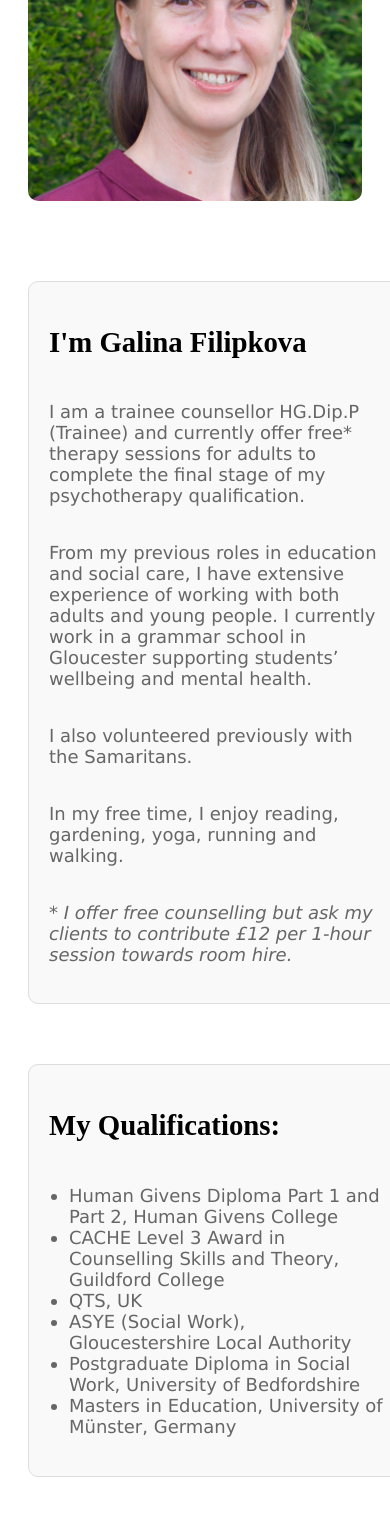
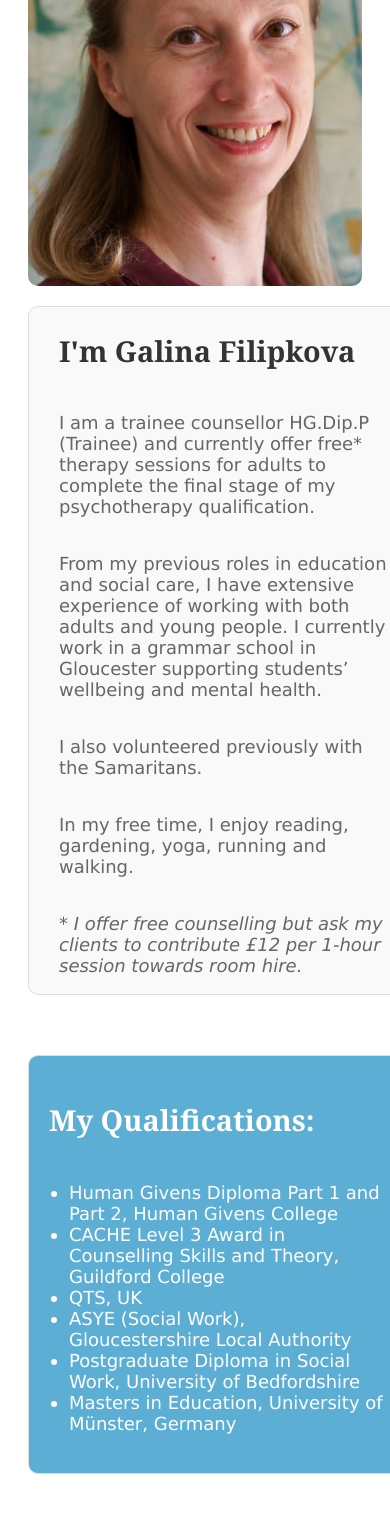
Before and after one commit to MikeForde/cstestvuejs, a Vue app: page /about-me in a window 390 px wide. Shown: the part 432-1965 px from the top of the page. Built offline with nearby package versions, Linux system fonts and the light colour scheme.

Commit message:
Colour changes

```diff
--- a/src/components/AboutMePage.vue
+++ b/src/components/AboutMePage.vue
@@ -9,13 +9,9 @@
     <section class="about-me" ref="aboutMe" :class="{ 'fade-in': showAboutMe }">
       <div class="about-me-container">
         <div class="about-me-card image-card">
-          <img src="@/assets/portrait_colour.jpg" alt="Galina Filipkova" class="about-me-image"/>
+          <img src="@/assets/galina2.jpg" alt="Galina Filipkova" class="about-me-image"/>
         </div>
-      </div>
-    </section>
-
-    <section class="info-section" ref="section1" :data-section="1" :class="{ 'fade-in': showSection1 }">
-      <div class="info-card">
+        <div class="about-me-info info-card">
           <h2>I'm Galina Filipkova</h2>
           <p>I am a trainee counsellor HG.Dip.P (Trainee) and currently offer free* therapy sessions for adults to complete the final stage of my psychotherapy qualification.</p>
           <p>From my previous roles in education and social care, I have extensive experience of working with both adults and young people. I currently work in a grammar school in Gloucester supporting students’ wellbeing and mental health.</p>
@@ -23,10 +19,11 @@
           <p>In my free time, I enjoy reading, gardening, yoga, running and walking.</p>
           <p><i>* I offer free counselling but ask my clients to contribute £12 per 1-hour session towards room hire.</i></p>
         </div>
+      </div>
     </section>
 
     <section class="info-section" ref="section2" :data-section="2" :class="{ 'fade-in': showSection2 }">
-      <div class="info-card">
+      <div class="info-card section1">
         <h2>My Qualifications:</h2>
         <ul>
           <li>Human Givens Diploma Part 1 and Part 2, Human Givens College</li>
@@ -60,7 +57,7 @@
     </section>
 
     <section class="info-section" ref="section4" :data-section="4" :class="{ 'fade-in': showSection4 }">
-      <div class="info-card">
+      <div class="info-card section3">
         <h2>I can help with:</h2>
         <ul>
           <li>Anxiety (mild to moderate)</li>
@@ -87,6 +84,7 @@
     </section>
   </div>
 </template>
+
 
 <script>
 export default {
@@ -120,7 +118,6 @@ export default {
 
     this.$nextTick(() => {
       observer.observe(this.$refs.aboutMe);
-      observer.observe(this.$refs.section1);
       observer.observe(this.$refs.section2);
       observer.observe(this.$refs.section3);
       observer.observe(this.$refs.section4);
@@ -128,6 +125,7 @@ export default {
   }
 }
 </script>
+
 
 <style scoped>
 .hero {
@@ -167,25 +165,33 @@ export default {
   font-size: large;
 }
 
-.about-me h, .info-section h {
+.section1 li, .section3 li {
+  color: white;
+}
+
+.about-me h2, .info-section h2 {
   font-family: Cambria, serif;
   color: #333;
+}
+
+.section1 h2, .section3 h2{
+  color: white;
 }
 
 .about-me-container {
   display: flex;
   justify-content: center;
-  align-items: center;
-  flex-direction: column;
+  align-items: flex-start;
+  flex-direction: row;
 }
 
 .image-card {
-  width: 100%;
+  width: 35%;
   max-width: 500px;
   display: flex;
   justify-content: center;
   align-items: center;
-  margin-bottom: 20px;
+  margin-right: 20px;
 }
 
 .info-card {
@@ -197,6 +203,15 @@ export default {
   flex-direction: column;
   justify-content: center;
   text-align: left;
+}
+
+.section1, .section3 {
+  background: #5DAED5;
+}
+
+.about-me-info {
+  width: 55%;
+  padding: 0 30px;
 }
 
 .about-me-image {
@@ -220,7 +235,11 @@ ul {
 }
 
 @media screen and (max-width: 768px) {
-  .about-me-container, .info-card {
+  .about-me-container {
+    flex-direction: column;
+  }
+
+  .image-card, .info-card {
     width: 100%;
     margin-bottom: 20px;
   }
--- a/src/components/HomePage.vue
+++ b/src/components/HomePage.vue
@@ -216,6 +216,10 @@ export default {
   text-align: left;
 }
 
+.info-card {
+  background: #5DAED5;
+}
+
 .text-card {
   width: 55%;
   padding: 0 30px;
@@ -331,13 +335,22 @@ export default {
   opacity: 1;
 }
 
-.intro h2, .additional-info h2, .immediate-help h2 {
+.intro h2, .immediate-help h2 {
   color: #333;
   margin-bottom: 15px;
 }
 
-.intro p, .additional-info ul, .immediate-help ul {
+.additional-info h2 {
+  color: white;
+  margin-bottom: 15px;
+}
+
+.intro p, .immediate-help ul {
   color: #666;
+}
+
+.additional-info {
+  color: white;
 }
 
 .additional-info ul, .immediate-help ul {
--- a/src/components/TherapyPage.vue
+++ b/src/components/TherapyPage.vue
@@ -134,10 +134,17 @@ export default {
   color: #666;
   font-size: large;
 }
+.approach p, .moving-towards-change p{
+  color: white
+}
 
 .therapy h1, .therapy h2, .therapy h3, .approach h1, .approach h2, .approach h3, .trauma h1, .trauma h2, .trauma h3, .moving-towards-change h1, .moving-towards-change h2, .moving-towards-change h3 {
   font-family: Cambria, serif;
   color: #333;
+}
+
+.approach h1, .approach h2, .approach h3, .moving-towards-change h2, .moving-towards-change h3 {
+  color: white;
 }
 
 .approach-container, .trauma-container {
@@ -155,6 +162,14 @@ export default {
   flex-direction: column;
   justify-content: center;
   text-align: left;
+}
+
+.therapy-card {
+  border: 10px solid #5DAED5;
+}
+
+.approach-card, .change-card {
+  background: #5DAED5;
 }
 
 
```
Also changed, not shown: src/assets/Sky.jpeg, 1 other file (tests, documents, lock files or other folders). Lines whose indentation alone changed are shown as unchanged.
